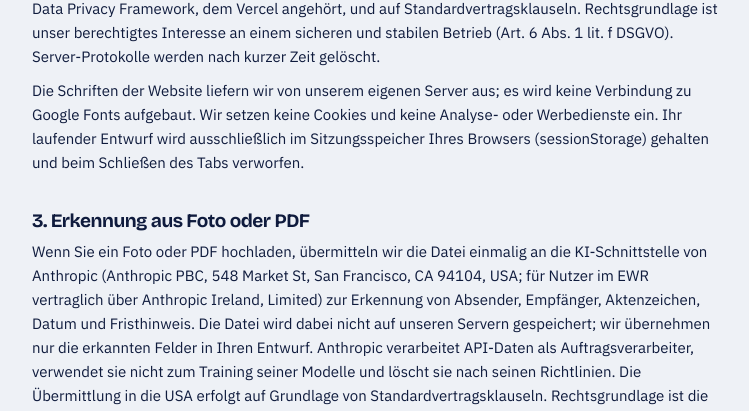
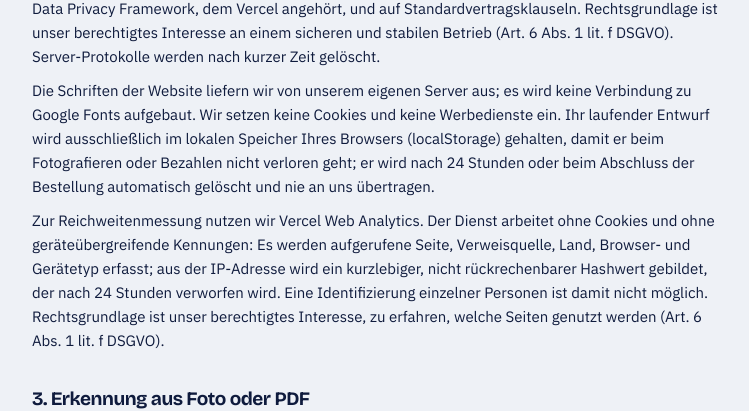
Before and after one commit to FloZi123/briefkonnektor, a Next.js app in the folder web/: page /datenschutz in a window 1280 px wide. Shown: the part 510-921 px from the top of the page, without its empty margins (264-1013 px from the left). Built offline with nearby package versions, Linux system fonts and the light colour scheme; no server answers.

Commit message:
web: Vercel Web Analytics (cookiefrei) + Datenschutzerklärung aktualisiert (Analytics, localStorage-Entwurf)
Co-Authored-By: Claude Fable 5.1 <noreply@anthropic.com>
Claude-Session: https://claude.ai/code/session_01CUwuP99oWvZJ37JU4RpfQn

```diff
--- a/web/app/datenschutz/page.tsx
+++ b/web/app/datenschutz/page.tsx
@@ -30,8 +30,15 @@ export default function Page() {
       </p>
       <p>
         Die Schriften der Website liefern wir von unserem eigenen Server aus; es wird keine Verbindung zu Google Fonts aufgebaut. Wir setzen keine
-        Cookies und keine Analyse- oder Werbedienste ein. Ihr laufender Entwurf wird ausschließlich im Sitzungsspeicher Ihres Browsers
-        (sessionStorage) gehalten und beim Schließen des Tabs verworfen.
+        Cookies und keine Werbedienste ein. Ihr laufender Entwurf wird ausschließlich im lokalen Speicher Ihres Browsers (localStorage) gehalten,
+        damit er beim Fotografieren oder Bezahlen nicht verloren geht; er wird nach 24 Stunden oder beim Abschluss der Bestellung automatisch
+        gelöscht und nie an uns übertragen.
+      </p>
+      <p>
+        Zur Reichweitenmessung nutzen wir Vercel Web Analytics. Der Dienst arbeitet ohne Cookies und ohne geräteübergreifende Kennungen: Es werden
+        aufgerufene Seite, Verweisquelle, Land, Browser- und Gerätetyp erfasst; aus der IP-Adresse wird ein kurzlebiger, nicht rückrechenbarer
+        Hashwert gebildet, der nach 24 Stunden verworfen wird. Eine Identifizierung einzelner Personen ist damit nicht möglich. Rechtsgrundlage ist
+        unser berechtigtes Interesse, zu erfahren, welche Seiten genutzt werden (Art. 6 Abs. 1 lit. f DSGVO).
       </p>
 
       <h2>3. Erkennung aus Foto oder PDF</h2>
--- a/web/app/layout.tsx
+++ b/web/app/layout.tsx
@@ -1,5 +1,6 @@
 import type { Metadata, Viewport } from "next";
 import { Bricolage_Grotesque, IBM_Plex_Sans, JetBrains_Mono } from "next/font/google";
+import { Analytics } from "@vercel/analytics/next";
 import "./globals.css";
 
 // Schriften werden beim Build geladen und von der eigenen Domain ausgeliefert – kein Request an Google zur Laufzeit.
@@ -20,7 +21,10 @@ export const viewport: Viewport = { themeColor: "#2f5bea", width: "device-width"
 export default function RootLayout({ children }: { children: React.ReactNode }) {
   return (
     <html lang="de" className={`${display.variable} ${sans.variable} ${mono.variable}`}>
-      <body>{children}</body>
+      <body>
+        {children}
+        <Analytics />
+      </body>
     </html>
   );
 }
--- a/web/lib/legal.ts
+++ b/web/lib/legal.ts
@@ -12,5 +12,5 @@ export const OPERATOR = {
   domain: "www.flinkbrief.de",
 };
 
-export const LEGAL_UPDATED = "20.10.2026";
+export const LEGAL_UPDATED = "22.10.2026";
 export const RETENTION_DAYS = 30;
--- a/web/package.json
+++ b/web/package.json
@@ -11,6 +11,7 @@
   "dependencies": {
     "@anthropic-ai/sdk": "^0.135.0",
     "@supabase/supabase-js": "^2.118.0",
+    "@vercel/analytics": "^2.0.1",
     "next": "^16.4.2",
     "nodemailer": "^10.1.7",
     "pdf-lib": "^1.17.1",
```
Also changed, not shown: 2 other files (tests, documents, lock files or other folders).
